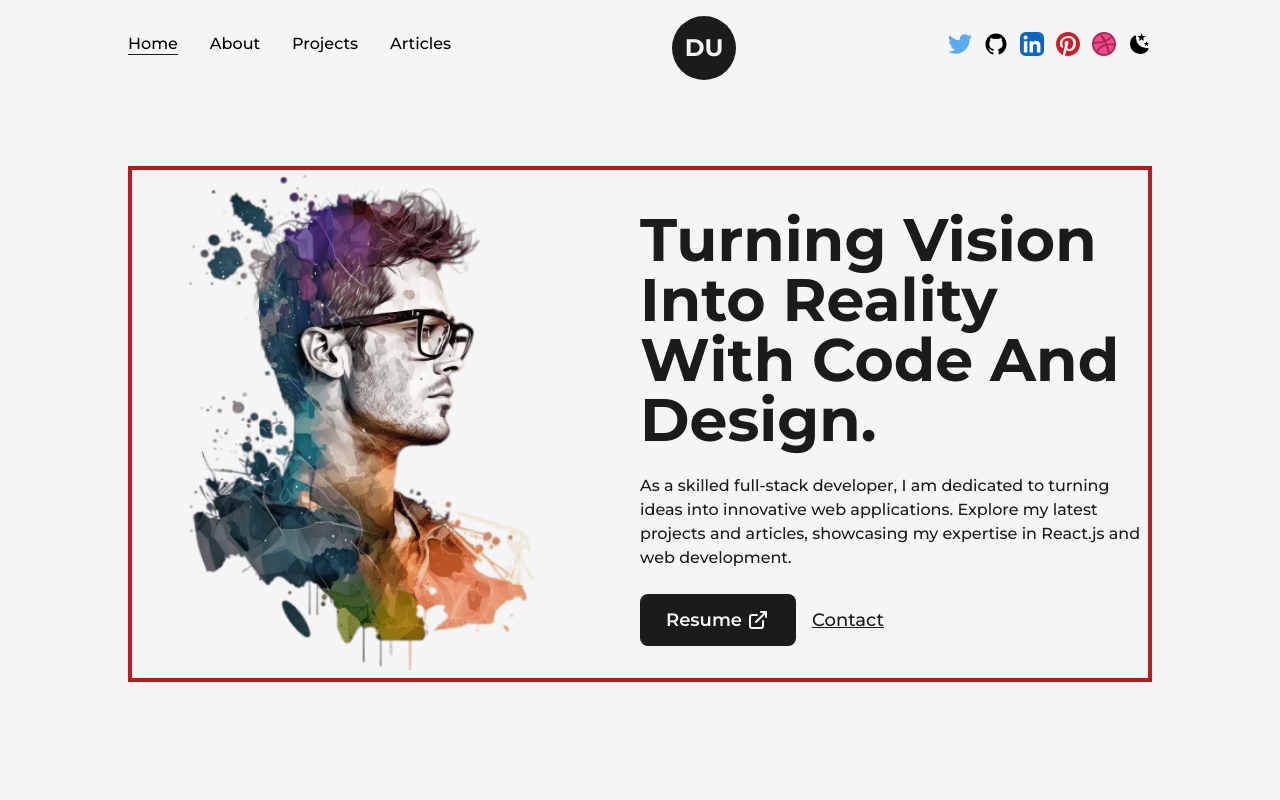
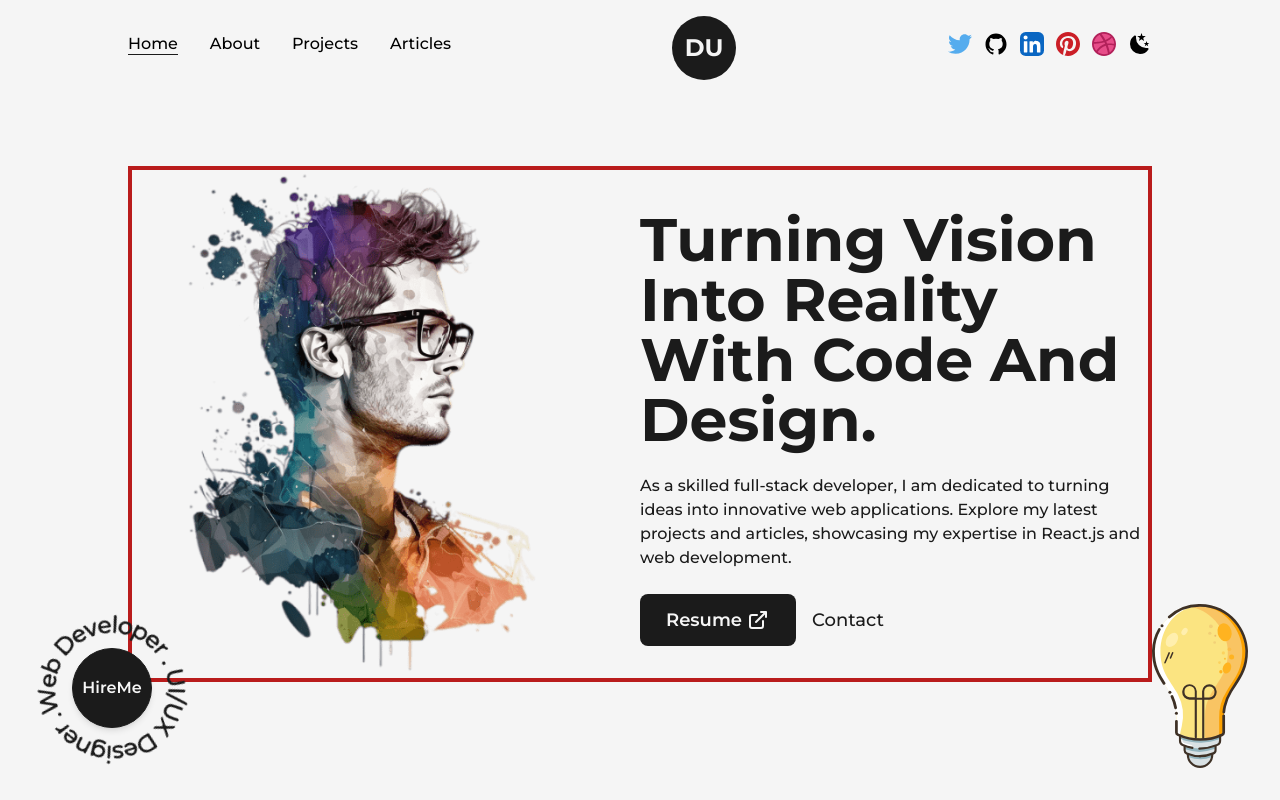
Before and after one commit to Dudi1896/dev-portfolio-nextjs, a Next.js app: page / in a window 1280 px wide. Shown: the top 800 px of the page. Built offline with nearby package versions, Linux system fonts and the light colour scheme.

Commit message:
Footer components

```diff
--- /dev/null
+++ b/src/components/HireMe.js
@@ -0,0 +1,19 @@
+import Link from 'next/link';
+import { CircularText } from './Icons';
+
+export const HireMe = () => {
+  return (
+    <div className='fixed left-4 bottom-4 flex items-center justify-center overflow-hidden'>
+      <div className='w-48 h-auto flex items-center justify-center relative'>
+        <CircularText className={'fill-colors-dark animate-spin-slow'} />
+        <Link
+          href='mailto:denzelu181@gmail.com'
+          className='flex items-center justify-center absolute left-1/2 top-1/2 -translate-x-1/2 -translate-y-1/2 bg-colors-dark text-colors-light
+          shadow-md border border-solid border-colors-dark w-20 h-20 rounded-full font-semibold hover:bg-colors-light hover:text-colors-dark'
+        >
+          HireMe
+        </Link>
+      </div>
+    </div>
+  );
+};
--- /dev/null
+++ b/src/pages/about.js
@@ -0,0 +1,31 @@
+import { AnimatedText } from '@/components/AnimatedText';
+import { Layout } from '@/components/Layout';
+import Head from 'next/head';
+
+const about = () => {
+  return (
+    <>
+      <Head>
+        <title>Denzel Udemba | About </title>
+        <meta
+          name='description'
+          content='anout me content here'
+        />
+      </Head>
+      <main className='flex w-full flex-col items-center justify-center'>
+        <Layout className='pt-16'>
+          <AnimatedText text='Passion Fuels Purpose!' />
+          <div className='grid w-full grid-cols-8 gap-16'>
+            <div>
+              <h2 className='mb-4 text-lg font-bold uppercase text-colors-dark/75'>
+                Biography
+              </h2>
+            </div>
+          </div>
+        </Layout>
+      </main>
+    </>
+  );
+};
+
+export default about;
--- a/src/pages/index.js
+++ b/src/pages/index.js
@@ -5,6 +5,8 @@ import Image from 'next/image';
 import { AnimatedText } from '@/components/AnimatedText';
 import Link from 'next/link';
 import { LinkArrow } from '@/components/Icons';
+import { HireMe } from '@/components/HireMe';
+import lightBulb from '../../public/images/svgs/miscellaneous_icons_1.svg';
 
 export default function Home() {
   return (
@@ -46,19 +48,26 @@ export default function Home() {
                  border-transparent hover:border-colors-dark'
                   download={true}
                 >
-                  Resume <LinkArrow className={"w-6 ml-1"}/>
+                  Resume <LinkArrow className={'w-6 ml-1'} />
                 </Link>
                 <Link
                   href='mailto:abcd@gmail.com'
                   target={'_blank'}
-                  className='ml-4 text-lg font-medium capitalize text-colors-dark underline'
-                >
+                  className='ml-4 text-lg font-medium capitalize text-colors-dark  left-0 -bottom-0.5 group-hover:w-full hover:underline transition-[width] ease duration-300'>
                   Contact
                 </Link>
               </div>
             </div>
           </div>
         </Layout>
+        <HireMe />
+        <div className='absolute right-8 bottom-8 inline-block w-24'>
+          <Image
+            src={lightBulb}
+            alt='Denzel Udemba'
+            className='w-full h-auto'
+          />
+        </div>
       </main>
     </>
   );
--- a/tailwind.config.js
+++ b/tailwind.config.js
@@ -21,6 +21,9 @@ module.exports = {
           primaryDark: "#58E6D9", // 80,230,217
           indigoBlue: "#66a6f4",
       }
+      },
+      animation: {
+        'spin-slow': 'spin 30s linear infinite',
       }
     },
   },
```
